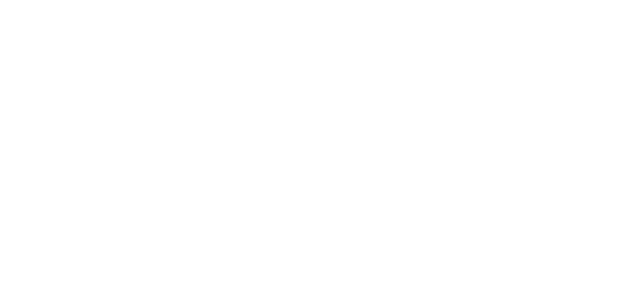
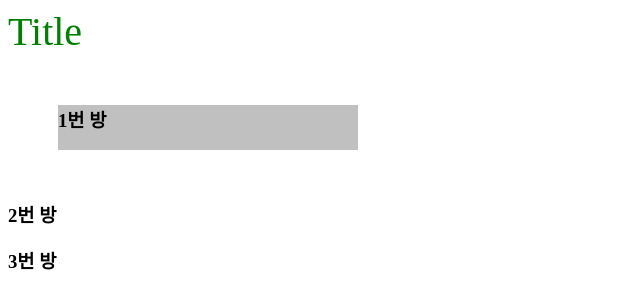
Before and after one commit to aglide100/non-contact-karaoke, a Next.js app in the folder ui/: page /rooms in a window 1280 px wide. Shown: the top 308 px of the page, without its empty margins (0-640 px from the left). Built offline with nearby package versions, Linux system fonts and the light colour scheme.

Commit message:
테스트

```diff
--- a/ui/pages/rooms/index.tsx
+++ b/ui/pages/rooms/index.tsx
@@ -1,8 +1,39 @@
+import { title } from "process";
 import React from "react";
 import * as ws_manager from "../../utils/ws_manager";
 
-const Rooms: React.FC = ({}) => {
-  return <div></div>;
-};
+function Rooms(){
+ // let post = '1번 방'; // 데이터 바인딩
+
+  return(
+    <div>
+
+        <div style={{color : 'green', fontSize:'40px'}}>Title</div>
+
+
+      <h3 style={{width: '300px', height: '45px', margin : '50px', backgroundColor: 'silver'}}> 1번 방 </h3>
+
+
+      <div className='list'>
+      <h3>2번 방</h3>
+      </div>
+
+      <div className='list'>
+      <h3>3번 방</h3>
+      </div>
+    </div>
+  );
+}
+// const Rooms: React.FC = ({}) => {
+
+//   let post = "테스팅";
+//   return (
+//     <div>연습용 만들기
+//       <h3>{post}</h3>
+//       </div>
+//   );
+//   // return <div>뭐지??</div>;
+// };
+
 
 export default Rooms;
```
